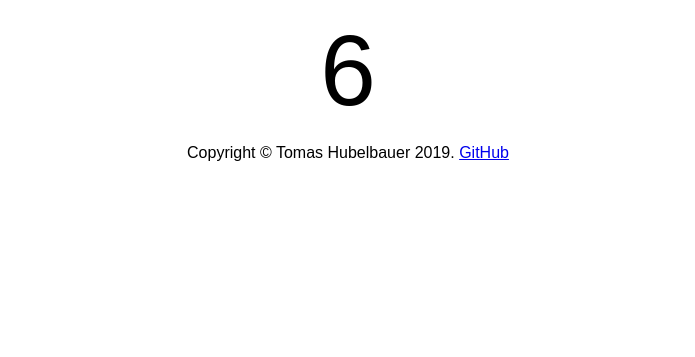
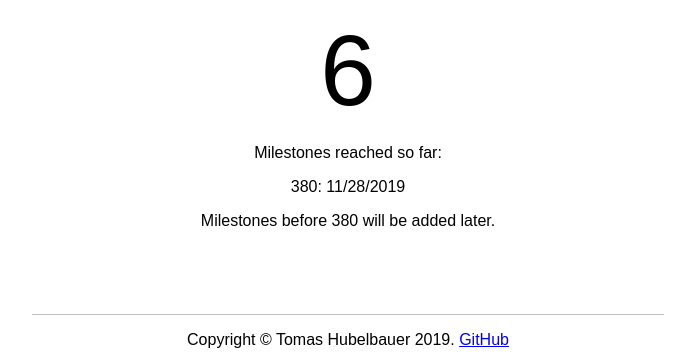
Before and after one commit to TomasHubelbauer/is4a-leaderboard, a website: page index.html in a window 1280 px wide. Shown: the part 502-859 px from the top of the page, without its empty margins (292-987 px from the left). Before the commit the page ends 800 px from the top, so only its background shows below. Drawn offline with Linux system fonts and the light colour scheme.

Commit message:
Start tracking milestones

```diff
--- a/data.json
+++ b/data.json
@@ -7,5 +7,8 @@
       "name": "duke7553/files-uwp",
       "link": "https://github.com/duke7553/files-uwp"
     }
-  ]
+  ],
+  "milestones": {
+    "380": "2019-11-28T19:20:33.364Z"
+  }
 }
--- a/index.css
+++ b/index.css
@@ -10,3 +10,11 @@ body {
 #gapSpan {
   font-size: 100px;
 }
+
+#copyrightP {
+  border-top: 1px solid silver;
+  margin: 10ex auto auto;
+  min-width: 500px;
+  padding-top: 1em;
+  width: 50%;
+}
--- a/index.html
+++ b/index.html
@@ -19,6 +19,9 @@
       Gap to overtaking <span id="contendersSpan">contenders</span>:
     </p>
     <span id="gapSpan"></span>
-    <p>Copyright &copy; Tomas Hubelbauer 2019. <a href="https://github.com/TomasHubelbauer/is4a-leaderboard">GitHub</a></p>
+    <p>Milestones reached so far:</p>
+    <div id="milestonesDiv"></div>
+    <p>Milestones before 380 will be added later.</p>
+    <p id="copyrightP">Copyright &copy; Tomas Hubelbauer 2019. <a href="https://github.com/TomasHubelbauer/is4a-leaderboard">GitHub</a></p>
   </body>
 </html>
--- a/index.js
+++ b/index.js
@@ -19,4 +19,13 @@ window.addEventListener('load', async () => {
   }
 
   contendersSpan.append(document.createTextNode(` (${json.stars + json.gap} ★)`));
+
+  if (json.milestones) {
+    const milestonesDiv = document.getElementById('milestonesDiv');
+    for (const milestone in json.milestones) {
+      const milestoneDiv = document.createElement('p');
+      milestoneDiv.textContent = `${milestone}: ${new Date(json.milestones[milestone]).toLocaleDateString()}`;
+      milestonesDiv.append(milestoneDiv);
+    }
+  }
 });
```
Also changed, not shown: script.js (+39 -16 lines), README.md.
